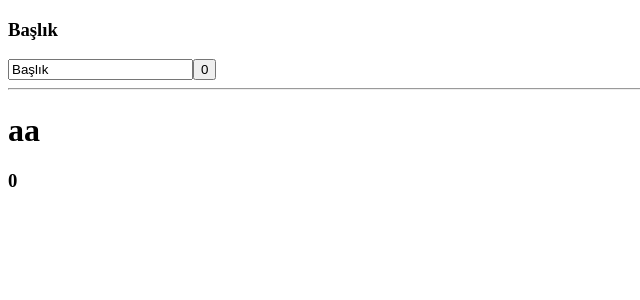
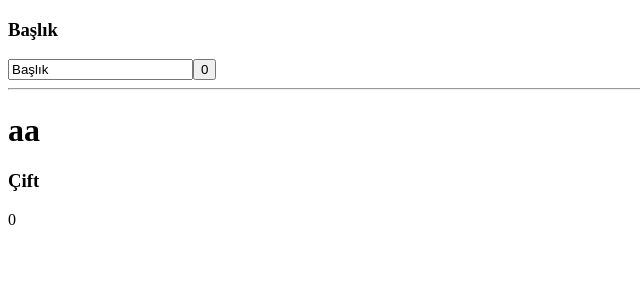
Before and after one commit to comlekahmetcan/vue-composition-api, a Vue app in the folder 10-0-script-setup/: page / in a window 1280 px wide. Shown: the top 300 px of the page, without its empty margins (0-640 px from the left). Built offline with nearby package versions, Linux system fonts and the light colour scheme.

Commit message:
CA-SS- Computed kullanımı

```diff
--- a/10-0-script-setup/src/components/oddOrEven.vue
+++ b/10-0-script-setup/src/components/oddOrEven.vue
@@ -1,7 +1,10 @@
 <template>
   <h1>aa</h1>
-  <h3>{{ props.counter }}</h3>
+  <h3>{{ result }}</h3>
+  {{ counter }}
 </template>
 <script setup>
+import { computed } from "vue";
 const props = defineProps({ counter: Number });
+const result = computed(() => (props.counter % 2 == 0 ? "Çift" : "Tek"));
 </script>
```
